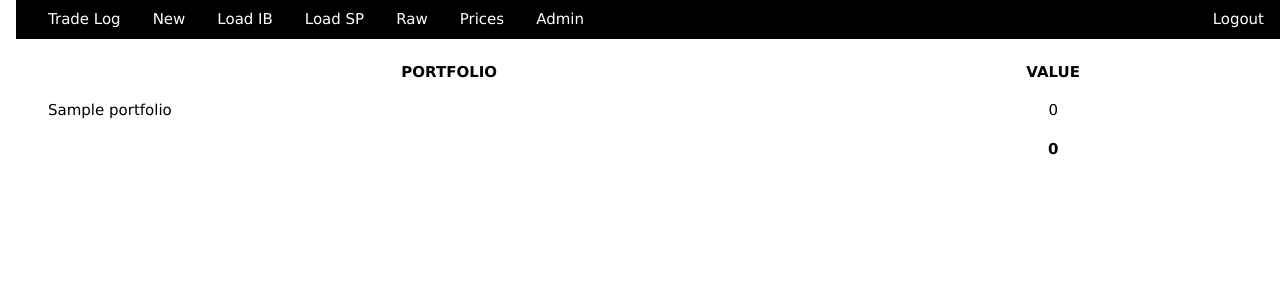
After one commit to berkobob/tradelog-python, a Flask app: page /prices in a window 1280 px wide. The commit adds this page. Shown: the top 300 px of the page. Run offline with Flask 2, Linux system fonts and the light colour scheme; a user stored in the database is signed in; a database or web service that is not in the repository returns one stand-in record (values such as "Sample title").

Commit message:
Start pricing

```diff
--- a/src/model/position.py
+++ b/src/model/position.py
@@ -72,6 +72,7 @@ class Position(Model):
         self.cash += trade.cash
 
         if self.quantity == 0: self._close_position(trade)
+        self.risk += trade.risk() * trade.quantity
         self.update()
 
         if self.closed:
@@ -81,7 +82,6 @@ class Position(Model):
             result['cash'] = self.cash
             return result
 
-        self.risk += self.risk_per * trade.quantity
         return trade.build_result(pos=self.position, risk_per=self.risk_per)
 
     def to_json(self):
--- a/src/model/trade.py
+++ b/src/model/trade.py
@@ -79,8 +79,8 @@ class Trade(Model):
 
     def risk(self):
         if self.asset == 'STK':
-            if self.quantity > 0: # Assume long as short is infinite risk
-                return self.price * self.multiplier
+            # if self.quantity > 0: # Assume long as short is infinite risk
+            return self.price * self.multiplier
 
         elif self.asset == 'OPT':
             if self.quantity > 0: # Long
--- a/src/templates/base.html
+++ b/src/templates/base.html
@@ -17,6 +17,7 @@
         <a href="/load" class="w3-bar-item w3-button">Load IB</a>
         <a href="/sharepad" class="w3-bar-item w3-button">Load SP</a>
         <a href="/raw" class="w3-bar-item w3-button">Raw</a>
+        <a href="/prices" class="w3-bar-item w3-button">Prices</a>
         <div class="w3-dropdown-hover">
             <button class="w3-button">Admin</button>
             <div class="w3-dropdown-content w3-top w3-card-4">
--- /dev/null
+++ b/src/templates/port_prices.html
@@ -0,0 +1,26 @@
+{% extends "base.html" %}
+{% block content %}
+<div class='w3-container'>
+    {% if ports[0] %}
+    <table class="w3-table w3-hoverable">
+        <thead>
+            <tr>
+                <th class="w3-center">PORTFOLIO</th>
+                <th class="w3-center">VALUE</th>
+            </tr>
+        </thead>
+        {% for port in ports %}
+            <tr onClick="window.location='/prices/{{ port.name }}';">
+                <td class="w3-left-align">{{ port.name }}</td>
+                <td class="w3-center">0</td>
+            </tr>
+        {% endfor %}
+        <tr>
+            <td></td>
+            <td class="w3-center"><b>0</b></td>
+            <!-- <td class="w3-center"><b>{{ ports|sum(attribute='stocks') }}</b></td> -->
+        </tr>
+    </table>
+    {% endif %}
+</div>
+{% endblock %}
--- a/src/templates/trades.html
+++ b/src/templates/trades.html
@@ -27,7 +27,11 @@
                 <td class="w3-right-align">{{trade.stock}}</td>
                 <td class="w3-right-align">{{trade.expiry|ftime}}</td>
                 <td class="w3-right-align">{{trade.strike|ffloat}}</td>
-                <td class="w3-center">{{trade.poc}}</td>
+                {% if trade.poc %}
+                    <td class="w3-center">{{trade.poc}}</td>
+                {% else %}
+                    <td class="w3-center"></td>
+                {% endif %}
                 <td class="w3-right-align">{{trade.price|ffloat}}</td>
                 <td class="w3-right-align">{{trade.proceeds|ffloat}}</td>
                 <td class="w3-right-align">{{trade.commission|ffloat}}</td>
--- a/src/view/web.py
+++ b/src/view/web.py
@@ -1,6 +1,7 @@
 from flask import Blueprint, render_template, request, flash, redirect, redirect
 from flask_login import current_user, login_required
 from src.controller.tradelog import TradeLog as Log
+from src.controller.prices import Prices
 import pygal, operator
 
 web = Blueprint('web', __name__)
@@ -262,6 +263,22 @@ def sharepad():
 
     return render_template('sharepad.html', ports=[port.name.replace(' ', '_') for port in _ports()])
 
+@web.route('/prices')
+@login_required
+def port_prices():
+    return render_template('port_prices.html', ports=_ports())
+
+@web.route('/prices/<port>')
+@login_required
+def prices(port):
+    open = Log.get_open_positions(port, None)
+    if not open.success:
+        flash(open.message, open.severity)
+        return redirect('/prices')
+    if not open.message: flash("This portfolio contains no open positions", "WARNING")
+
+    return render_template('prices.html', prices=Prices.price(open.message))
+
 # private functions
 
 def _ports():
```
Also changed, not shown: src/controller/prices.py (added, +40 -0 lines), src/templates/prices.html (added, +25 -0 lines).
